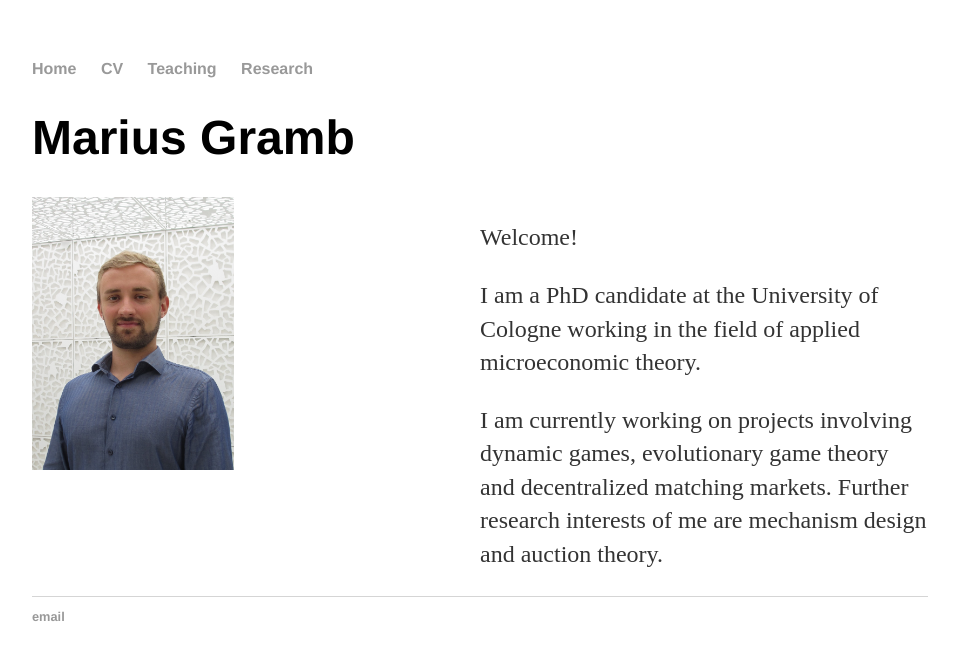
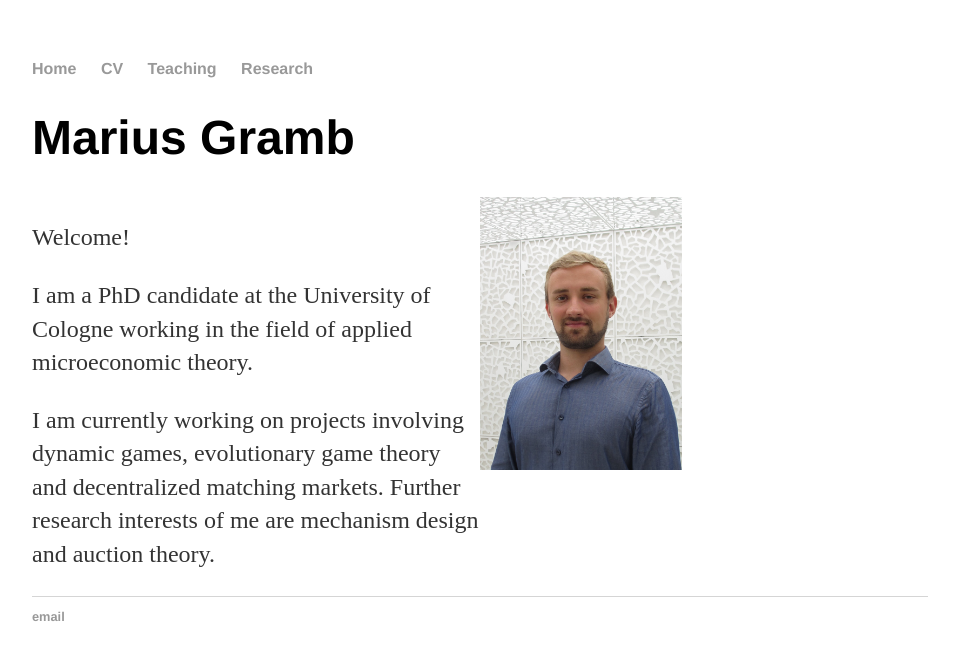
Before and after one commit to mariusgramb/mariusgramb.github.io, a Jekyll site: the page built from index.html, in a window 1280 px wide. Shown: the top 660 px of the page, without its empty margins (160-1116 px from the left). Built offline with Jekyll 4.4.1, drawn with Linux system fonts in a browser that asks for light colours.

Commit message:
Update index.html

```diff
--- a/index.html
+++ b/index.html
@@ -15,12 +15,12 @@ title: Marius Gramb
 
 <div class="row">
   <div class="column">
-	<img src="images/IMG_1808.jpg" alt="img" width="45%" />
-	</div>
-  <div class="column">
-	  <p> Welcome! </p>
+	 <p> Welcome! </p>
 	<p>I am a PhD candidate at the University of Cologne working in the field of applied microeconomic theory.</p>
 	  <p> I am currently working on projects involving dynamic games, evolutionary game theory and decentralized matching markets.
 		  Further research interests of me are mechanism design and auction theory. </p>
 	</div>
+  <div class="column">
+	  <img src="images/IMG_1808.jpg" alt="img" width="45%" />
+	</div>
 </div>
```
